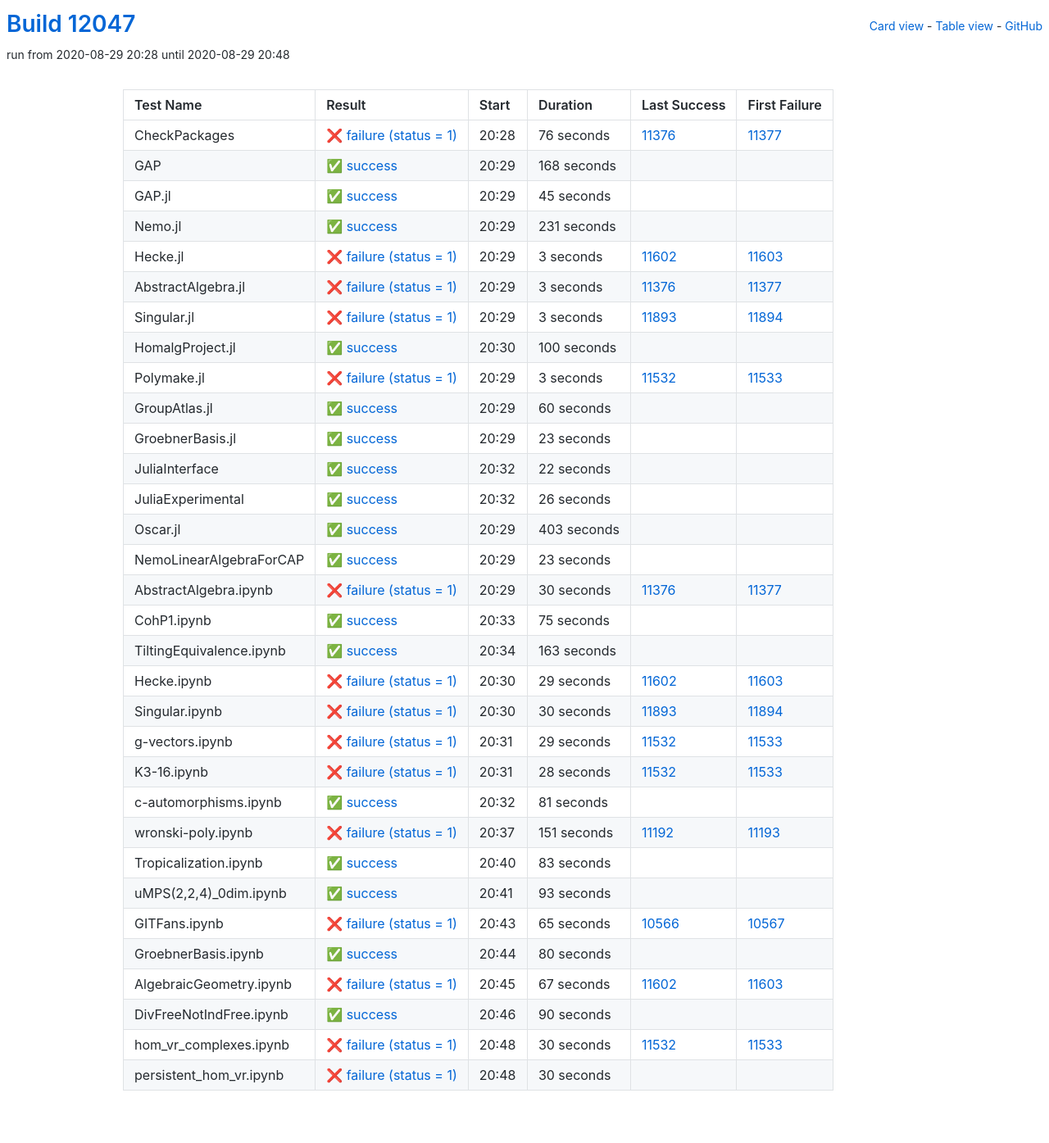
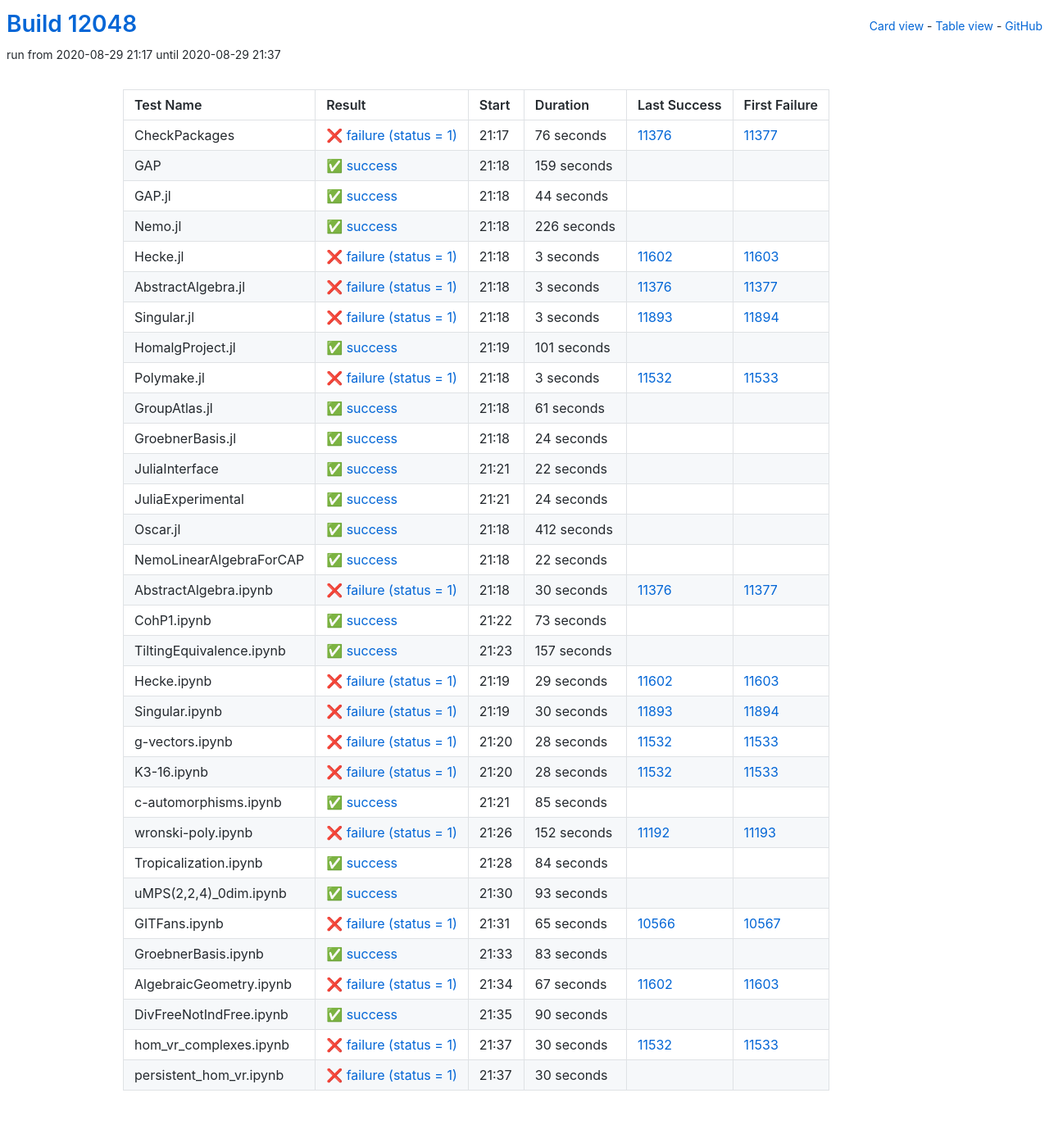
Before and after one commit to oscar-system/oscar-ci-status, a Jekyll site: the page built from table.html, in a window 1280 px wide. Shown: the whole page at 82% size. Built offline with Jekyll 4.4.1, drawn with Linux system fonts in a browser that asks for light colours.

Commit message:
Build #12048

```diff
--- a/_data/ci.yml
+++ b/_data/ci.yml
@@ -1,6 +1,6 @@
 ---
-build: 12047
-build_url: https://oscarci.mathematik.uni-kl.de/job/oscar/12047/
+build: 12048
+build_url: https://oscarci.mathematik.uni-kl.de/job/oscar/12048/
 job: oscar
 organization: oscar-system
 repo: oscar-ci-status
@@ -8,8 +8,8 @@
 tests:
 - name: CheckPackages
   id: checkpackages
-  log: https://oscarci.mathematik.uni-kl.de/job/oscar/12047/artifact/logs/build-12047/CheckPackages.log
-  start: 2020-08-29 20:28
+  log: https://oscarci.mathematik.uni-kl.de/job/oscar/12048/artifact/logs/build-12048/CheckPackages.log
+  start: 2020-08-29 21:17
   success: false
   exitcode: 1
   status: failure
@@ -20,44 +20,44 @@
   first_failure_url: https://oscarci.mathematik.uni-kl.de/job/oscar/11377/
 - name: GAP
   id: gap
-  log: https://oscarci.mathematik.uni-kl.de/job/oscar/12047/artifact/logs/build-12047/GAP.log
-  start: 2020-08-29 20:29
+  log: https://oscarci.mathematik.uni-kl.de/job/oscar/12048/artifact/logs/build-12048/GAP.log
+  start: 2020-08-29 21:18
   success: true
   exitcode: 0
   status: success
-  duration: 168
+  duration: 159
   last_success: false
   last_success_url:
   first_failure: false
   first_failure_url:
 - name: GAP.jl
   id: gap-jl
-  log: https://oscarci.mathematik.uni-kl.de/job/oscar/12047/artifact/logs/build-12047/GAP.jl.log
-  start: 2020-08-29 20:29
+  log: https://oscarci.mathematik.uni-kl.de/job/oscar/12048/artifact/logs/build-12048/GAP.jl.log
+  start: 2020-08-29 21:18
   success: true
   exitcode: 0
   status: success
-  duration: 45
+  duration: 44
   last_success: false
   last_success_url:
   first_failure: false
   first_failure_url:
 - name: Nemo.jl
   id: nemo-jl
-  log: https://oscarci.mathematik.uni-kl.de/job/oscar/12047/artifact/logs/build-12047/Nemo.jl.log
-  start: 2020-08-29 20:29
+  log: https://oscarci.mathematik.uni-kl.de/job/oscar/12048/artifact/logs/build-12048/Nemo.jl.log
+  start: 2020-08-29 21:18
   success: true
   exitcode: 0
   status: success
-  duration: 231
+  duration: 226
   last_success: false
   last_success_url:
   first_failure: false
   first_failure_url:
 - name: Hecke.jl
   id: hecke-jl
-  log: https://oscarci.mathematik.uni-kl.de/job/oscar/12047/artifact/logs/build-12047/Hecke.jl.log
-  start: 2020-08-29 20:29
+  log: https://oscarci.mathematik.uni-kl.de/job/oscar/12048/artifact/logs/build-12048/Hecke.jl.log
+  start: 2020-08-29 21:18
   success: false
   exitcode: 1
   status: failure
@@ -68,8 +68,8 @@
   first_failure_url: https://oscarci.mathematik.uni-kl.de/job/oscar/11603/
 - name: AbstractAlgebra.jl
   id: abstractalgebra-jl
-  log: https://oscarci.mathematik.uni-kl.de/job/oscar/12047/artifact/logs/build-12047/AbstractAlgebra.jl.log
-  start: 2020-08-29 20:29
+  log: https://oscarci.mathematik.uni-kl.de/job/oscar/12048/artifact/logs/build-12048/AbstractAlgebra.jl.log
+  start: 2020-08-29 21:18
   success: false
   exitcode: 1
   status: failure
@@ -80,8 +80,8 @@
   first_failure_url: https://oscarci.mathematik.uni-kl.de/job/oscar/11377/
 - name: Singular.jl
   id: singular-jl
-  log: https://oscarci.mathematik.uni-kl.de/job/oscar/12047/artifact/logs/build-12047/Singular.jl.log
-  start: 2020-08-29 20:29
+  log: https://oscarci.mathematik.uni-kl.de/job/oscar/12048/artifact/logs/build-12048/Singular.jl.log
+  start: 2020-08-29 21:18
   success: false
   exitcode: 1
   status: failure
@@ -92,20 +92,20 @@
   first_failure_url: https://oscarci.mathematik.uni-kl.de/job/oscar/11894/
 - name: HomalgProject.jl
   id: homalgproject-jl
-  log: https://oscarci.mathematik.uni-kl.de/job/oscar/12047/artifact/logs/build-12047/HomalgProject.jl.log
-  start: 2020-08-29 20:30
+  log: https://oscarci.mathematik.uni-kl.de/job/oscar/12048/artifact/logs/build-12048/HomalgProject.jl.log
+  start: 2020-08-29 21:19
   success: true
   exitcode: 0
   status: success
-  duration: 100
+  duration: 101
   last_success: false
   last_success_url:
   first_failure: false
   first_failure_url:
 - name: Polymake.jl
   id: polymake-jl
-  log: https://oscarci.mathematik.uni-kl.de/job/oscar/12047/artifact/logs/build-12047/Polymake.jl.log
-  start: 2020-08-29 20:29
+  log: https://oscarci.mathematik.uni-kl.de/job/oscar/12048/artifact/logs/build-12048/Polymake.jl.log
+  start: 2020-08-29 21:18
   success: false
   exitcode: 1
   status: failure
@@ -116,32 +116,32 @@
   first_failure_url: https://oscarci.mathematik.uni-kl.de/job/oscar/11533/
 - name: GroupAtlas.jl
   id: groupatlas-jl
-  log: https://oscarci.mathematik.uni-kl.de/job/oscar/12047/artifact/logs/build-12047/GroupAtlas.jl.log
-  start: 2020-08-29 20:29
+  log: https://oscarci.mathematik.uni-kl.de/job/oscar/12048/artifact/logs/build-12048/GroupAtlas.jl.log
+  start: 2020-08-29 21:18
   success: true
   exitcode: 0
   status: success
-  duration: 60
+  duration: 61
   last_success: false
   last_success_url:
   first_failure: false
   first_failure_url:
 - name: GroebnerBasis.jl
   id: groebnerbasis-jl
-  log: https://oscarci.mathematik.uni-kl.de/job/oscar/12047/artifact/logs/build-12047/GroebnerBasis.jl.log
-  start: 2020-08-29 20:29
+  log: https://oscarci.mathematik.uni-kl.de/job/oscar/12048/artifact/logs/build-12048/GroebnerBasis.jl.log
+  start: 2020-08-29 21:18
   success: true
   exitcode: 0
   status: success
-  duration: 23
+  duration: 24
   last_success: false
   last_success_url:
   first_failure: false
   first_failure_url:
 - name: JuliaInterface
   id: juliainterface
-  log: https://oscarci.mathematik.uni-kl.de/job/oscar/12047/artifact/logs/build-12047/JuliaInterface.log
-  start: 2020-08-29 20:32
+  log: https://oscarci.mathematik.uni-kl.de/job/oscar/12048/artifact/logs/build-12048/JuliaInterface.log
+  start: 2020-08-29 21:21
   success: true
   exitcode: 0
   status: success
@@ -152,44 +152,44 @@
   first_failure_url:
 - name: JuliaExperimental
   id: juliaexperimental
-  log: https://oscarci.mathematik.uni-kl.de/job/oscar/12047/artifact/logs/build-12047/JuliaExperimental.log
-  start: 2020-08-29 20:32
+  log: https://oscarci.mathematik.uni-kl.de/job/oscar/12048/artifact/logs/build-12048/JuliaExperimental.log
+  start: 2020-08-29 21:21
   success: true
   exitcode: 0
   status: success
-  duration: 26
+  duration: 24
   last_success: false
   last_success_url:
   first_failure: false
   first_failure_url:
 - name: Oscar.jl
   id: oscar-jl
-  log: https://oscarci.mathematik.uni-kl.de/job/oscar/12047/artifact/logs/build-12047/Oscar.jl.log
-  start: 2020-08-29 20:29
+  log: https://oscarci.mathematik.uni-kl.de/job/oscar/12048/artifact/logs/build-12048/Oscar.jl.log
+  start: 2020-08-29 21:18
   success: true
   exitcode: 0
   status: success
-  duration: 403
+  duration: 412
   last_success: false
   last_success_url:
   first_failure: false
   first_failure_url:
 - name: NemoLinearAlgebraForCAP
   id: nemolinearalgebraforcap
-  log: https://oscarci.mathematik.uni-kl.de/job/oscar/12047/artifact/logs/build-12047/NemoLinearAlgebraForCAP.log
-  start: 2020-08-29 20:29
+  log: https://oscarci.mathematik.uni-kl.de/job/oscar/12048/artifact/logs/build-12048/NemoLinearAlgebraForCAP.log
+  start: 2020-08-29 21:18
   success: true
   exitcode: 0
   status: success
-  duration: 23
+  duration: 22
   last_success: false
   last_success_url:
   first_failure: false
   first_failure_url:
 - name: AbstractAlgebra.ipynb
   id: abstractalgebra-ipynb
-  log: https://oscarci.mathematik.uni-kl.de/job/oscar/12047/artifact/logs/build-12047/AbstractAlgebra.ipynb.log
-  start: 2020-08-29 20:29
+  log: https://oscarci.mathematik.uni-kl.de/job/oscar/12048/artifact/logs/build-12048/AbstractAlgebra.ipynb.log
+  start: 2020-08-29 21:18
   success: false
   exitcode: 1
   status: failure
@@ -200,32 +200,32 @@
   first_failure_url: https://oscarci.mathematik.uni-kl.de/job/oscar/11377/
 - name: CohP1.ipynb
   id: cohp1-ipynb
-  log: https://oscarci.mathematik.uni-kl.de/job/oscar/12047/artifact/logs/build-12047/CohP1.ipynb.log
-  start: 2020-08-29 20:33
+  log: https://oscarci.mathematik.uni-kl.de/job/oscar/12048/artifact/logs/build-12048/CohP1.ipynb.log
+  start: 2020-08-29 21:22
   success: true
   exitcode: 0
   status: success
-  duration: 75
+  duration: 73
   last_success: false
   last_success_url:
   first_failure: false
   first_failure_url:
 - name: TiltingEquivalence.ipynb
   id: tiltingequivalence-ipynb
-  log: https://oscarci.mathematik.uni-kl.de/job/oscar/12047/artifact/logs/build-12047/TiltingEquivalence.ipynb.log
-  start: 2020-08-29 20:34
+  log: https://oscarci.mathematik.uni-kl.de/job/oscar/12048/artifact/logs/build-12048/TiltingEquivalence.ipynb.log
+  start: 2020-08-29 21:23
   success: true
   exitcode: 0
   status: success
-  duration: 163
+  duration: 157
   last_success: false
   last_success_url:
   first_failure: false
   first_failure_url:
 - name: Hecke.ipynb
   id: hecke-ipynb
-  log: https://oscarci.mathematik.uni-kl.de/job/oscar/12047/artifact/logs/build-12047/Hecke.ipynb.log
-  start: 2020-08-29 20:30
+  log: https://oscarci.mathematik.uni-kl.de/job/oscar/12048/artifact/logs/build-12048/Hecke.ipynb.log
+  start: 2020-08-29 21:19
   success: false
   exitcode: 1
   status: failure
@@ -236,8 +236,8 @@
   first_failure_url: https://oscarci.mathematik.uni-kl.de/job/oscar/11603/
 - name: Singular.ipynb
   id: singular-ipynb
-  log: https://oscarci.mathematik.uni-kl.de/job/oscar/12047/artifact/logs/build-12047/Singular.ipynb.log
-  start: 2020-08-29 20:30
+  log: https://oscarci.mathematik.uni-kl.de/job/oscar/12048/artifact/logs/build-12048/Singular.ipynb.log
+  start: 2020-08-29 21:19
   success: false
   exitcode: 1
   status: failure
@@ -248,20 +248,20 @@
   first_failure_url: https://oscarci.mathematik.uni-kl.de/job/oscar/11894/
 - name: g-vectors.ipynb
   id: g-vectors-ipynb
-  log: https://oscarci.mathematik.uni-kl.de/job/oscar/12047/artifact/logs/build-12047/g-vectors.ipynb.log
-  start: 2020-08-29 20:31
+  log: https://oscarci.mathematik.uni-kl.de/job/oscar/12048/artifact/logs/build-12048/g-vectors.ipynb.log
+  start: 2020-08-29 21:20
   success: false
   exitcode: 1
   status: failure
-  duration: 29
+  duration: 28
   last_success: 11532
   last_success_url: https://oscarci.mathematik.uni-kl.de/job/oscar/11532/
   first_failure: 11533
   first_failure_url: https://oscarci.mathematik.uni-kl.de/job/oscar/11533/
 - name: K3-16.ipynb
   id: k3-16-ipynb
-  log: https://oscarci.mathematik.uni-kl.de/job/oscar/12047/artifact/logs/build-12047/K3-16.ipynb.log
-  start: 2020-08-29 20:31
+  log: https://oscarci.mathematik.uni-kl.de/job/oscar/12048/artifact/logs/build-12048/K3-16.ipynb.log
+  start: 2020-08-29 21:20
   success: false
   exitcode: 1
   status: failure
@@ -272,44 +272,44 @@
   first_failure_url: https://oscarci.mathematik.uni-kl.de/job/oscar/11533/
 - name: c-automorphisms.ipynb
   id: c-automorphisms-ipynb
-  log: https://oscarci.mathematik.uni-kl.de/job/oscar/12047/artifact/logs/build-12047/c-automorphisms.ipynb.log
-  start: 2020-08-29 20:32
+  log: https://oscarci.mathematik.uni-kl.de/job/oscar/12048/artifact/logs/build-12048/c-automorphisms.ipynb.log
+  start: 2020-08-29 21:21
   success: true
   exitcode: 0
   status: success
-  duration: 81
+  duration: 85
   last_success: false
   last_success_url:
   first_failure: false
   first_failure_url:
 - name: wronski-poly.ipynb
   id: wronski-poly-ipynb
-  log: https://oscarci.mathematik.uni-kl.de/job/oscar/12047/artifact/logs/build-12047/wronski-poly.ipynb.log
-  start: 2020-08-29 20:37
+  log: https://oscarci.mathematik.uni-kl.de/job/oscar/12048/artifact/logs/build-12048/wronski-poly.ipynb.log
+  start: 2020-08-29 21:26
   success: false
   exitcode: 1
   status: failure
-  duration: 151
+  duration: 152
   last_success: 11192
   last_success_url: https://oscarci.mathematik.uni-kl.de/job/oscar/11192/
   first_failure: 11193
   first_failure_url: https://oscarci.mathematik.uni-kl.de/job/oscar/11193/
 - name: Tropicalization.ipynb
   id: tropicalization-ipynb
-  log: https://oscarci.mathematik.uni-kl.de/job/oscar/12047/artifact/logs/build-12047/Tropicalization.ipynb.log
-  start: 2020-08-29 20:40
+  log: https://oscarci.mathematik.uni-kl.de/job/oscar/12048/artifact/logs/build-12048/Tropicalization.ipynb.log
+  start: 2020-08-29 21:28
   success: true
   exitcode: 0
   status: success
-  duration: 83
+  duration: 84
   last_success: false
   last_success_url:
   first_failure: false
   first_failure_url:
 - name: uMPS(2,2,4)_0dim.ipynb
   id: umps-2-2-4-0dim-ipynb
-  log: https://oscarci.mathematik.uni-kl.de/job/oscar/12047/artifact/logs/build-12047/uMPS-2-2-4-_0dim.ipynb.log
-  start: 2020-08-29 20:41
+  log: https://oscarci.mathematik.uni-kl.de/job/oscar/12048/artifact/logs/build-12048/uMPS-2-2-4-_0dim.ipynb.log
+  start: 2020-08-29 21:30
   success: true
   exitcode: 0
   status: success
@@ -320,8 +320,8 @@
   first_failure_url:
 - name: GITFans.ipynb
   id: gitfans-ipynb
-  log: https://oscarci.mathematik.uni-kl.de/job/oscar/12047/artifact/logs/build-12047/GITFans.ipynb.log
-  start: 2020-08-29 20:43
+  log: https://oscarci.mathematik.uni-kl.de/job/oscar/12048/artifact/logs/build-12048/GITFans.ipynb.log
+  start: 2020-08-29 21:31
   success: false
   exitcode: 1
   status: failure
@@ -332,20 +332,20 @@
   first_failure_url: https://oscarci.mathematik.uni-kl.de/job/oscar/10567/
 - name: GroebnerBasis.ipynb
   id: groebnerbasis-ipynb
-  log: https://oscarci.mathematik.uni-kl.de/job/oscar/12047/artifact/logs/build-12047/GroebnerBasis.ipynb.log
-  start: 2020-08-29 20:44
+  log: https://oscarci.mathematik.uni-kl.de/job/oscar/12048/artifact/logs/build-12048/GroebnerBasis.ipynb.log
+  start: 2020-08-29 21:33
   success: true
   exitcode: 0
   status: success
-  duration: 80
+  duration: 83
   last_success: false
   last_success_url:
   first_failure: false
   first_failure_url:
 - name: AlgebraicGeometry.ipynb
   id: algebraicgeometry-ipynb
-  log: https://oscarci.mathematik.uni-kl.de/job/oscar/12047/artifact/logs/build-12047/AlgebraicGeometry.ipynb.log
-  start: 2020-08-29 20:45
+  log: https://oscarci.mathematik.uni-kl.de/job/oscar/12048/artifact/logs/build-12048/AlgebraicGeometry.ipynb.log
+  start: 2020-08-29 21:34
   success: false
   exitcode: 1
   status: failure
@@ -356,8 +356,8 @@
   first_failure_url: https://oscarci.mathematik.uni-kl.de/job/oscar/11603/
 - name: DivFreeNotIndFree.ipynb
   id: divfreenotindfree-ipynb
-  log: https://oscarci.mathematik.uni-kl.de/job/oscar/12047/artifact/logs/build-12047/DivFreeNotIndFree.ipynb.log
-  start: 2020-08-29 20:46
+  log: https://oscarci.mathematik.uni-kl.de/job/oscar/12048/artifact/logs/build-12048/DivFreeNotIndFree.ipynb.log
+  start: 2020-08-29 21:35
   success: true
   exitcode: 0
   status: success
@@ -368,8 +368,8 @@
   first_failure_url:
 - name: hom_vr_complexes.ipynb
   id: hom-vr-complexes-ipynb
-  log: https://oscarci.mathematik.uni-kl.de/job/oscar/12047/artifact/logs/build-12047/hom_vr_complexes.ipynb.log
-  start: 2020-08-29 20:48
+  log: https://oscarci.mathematik.uni-kl.de/job/oscar/12048/artifact/logs/build-12048/hom_vr_complexes.ipynb.log
+  start: 2020-08-29 21:37
   success: false
   exitcode: 1
   status: failure
@@ -380,8 +380,8 @@
   first_failure_url: https://oscarci.mathematik.uni-kl.de/job/oscar/11533/
 - name: persistent_hom_vr.ipynb
   id: persistent-hom-vr-ipynb
-  log: https://oscarci.mathematik.uni-kl.de/job/oscar/12047/artifact/logs/build-12047/persistent_hom_vr.ipynb.log
-  start: 2020-08-29 20:48
+  log: https://oscarci.mathematik.uni-kl.de/job/oscar/12048/artifact/logs/build-12048/persistent_hom_vr.ipynb.log
+  start: 2020-08-29 21:37
   success: false
   exitcode: 1
   status: failure
```
Also changed, not shown: README.md.
